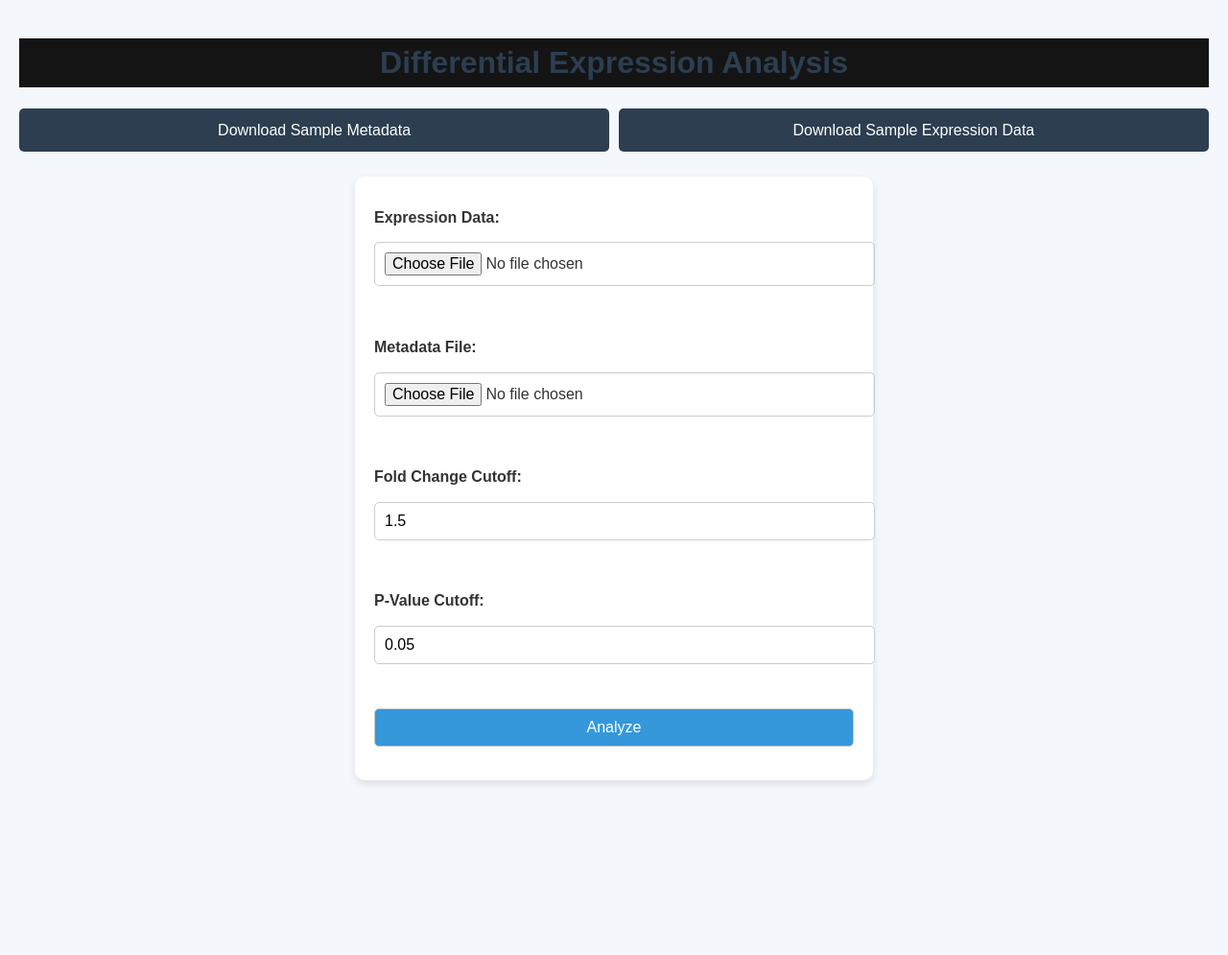
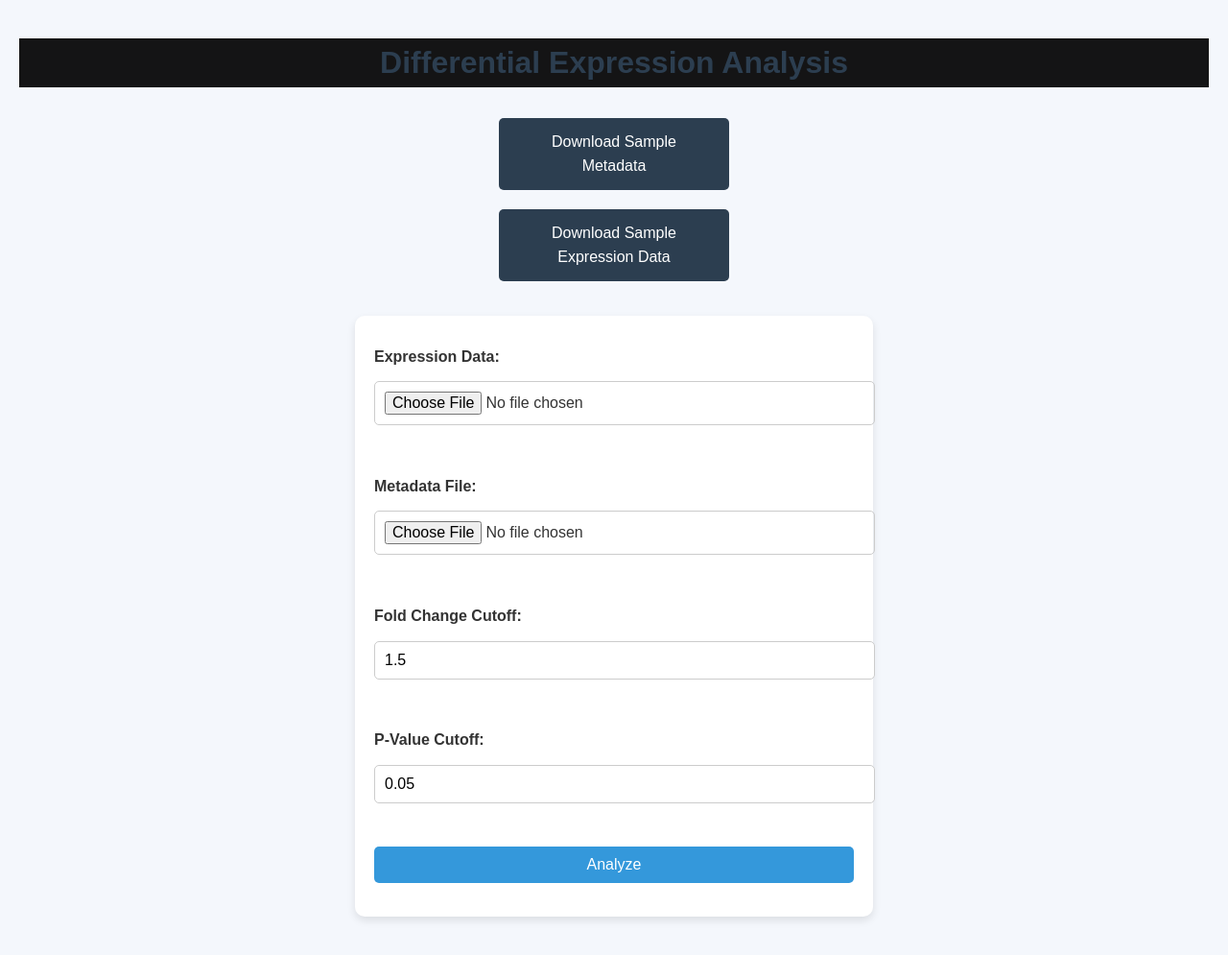
Before and after one commit to yugitha1221/Gene-Analysis-Expression, a Flask app: page /analysis in a window 1280 px wide. Shown: the whole page at 96% size. Before the commit the page ends 817 px from the top, so only its background shows below. Run offline with Flask 3, Linux system fonts and the light colour scheme.

Commit message:
final-version

```diff
--- a/micro-array-app/app.py
+++ b/micro-array-app/app.py
@@ -17,6 +17,8 @@ app.secret_key = 'your_secret_key'
 os.makedirs(app.config['UPLOAD_FOLDER'], exist_ok=True)
 os.makedirs(app.config['PROCESSED_FOLDER'], exist_ok=True)
 os.makedirs(app.config['STATIC_FOLDER'], exist_ok=True)
+app.add_url_rule('/processed/<path:filename>', endpoint='processed', view_func=lambda filename: send_from_directory(app.config['PROCESSED_FOLDER'], filename))
+
 
 # Home page
 @app.route('/')
@@ -209,38 +211,35 @@ def perform_analysis(expression_path, metadata_path, fold_change_cutoff, p_value
     return results_filepath, plot_path
 
 
+import matplotlib
+matplotlib.use('Agg')  # Use a non-interactive backend
+
 def create_volcano_plot(results_df):
-    # Ensure the plot is saved to the static folder
+    matplotlib.use('Agg')  # Ensure non-interactive backend
     plot_path = os.path.join(app.config['STATIC_FOLDER'], 'volcano_plot.png')
 
     plt.figure(figsize=(10, 6))
-
-    # Plot the volcano plot
     plt.scatter(
         results_df['Log2FC'],
         -np.log10(results_df['P-Value']),
         c='blue', alpha=0.5, label='Significant Genes'
     )
 
-    # Highlight upregulated and downregulated genes
     upregulated = results_df[results_df['Log2FC'] >= 1]
     downregulated = results_df[results_df['Log2FC'] <= -1]
     plt.scatter(upregulated['Log2FC'], -np.log10(upregulated['P-Value']), color='red', label='Upregulated')
     plt.scatter(downregulated['Log2FC'], -np.log10(downregulated['P-Value']), color='green', label='Downregulated')
 
-    # Add labels and title
     plt.axhline(y=-np.log10(0.05), color='black', linestyle='--', label='p-value=0.05')
     plt.title('Volcano Plot - Differential Expression')
     plt.xlabel('Log2 Fold Change')
     plt.ylabel('-Log10(p-value)')
     plt.legend()
 
-    # Save the plot to the static folder
     plt.savefig(plot_path)
     plt.close()
 
     return plot_path
 
-
 if __name__ == '__main__':
     app.run(debug=True)
--- a/micro-array-app/templates/analysis.html
+++ b/micro-array-app/templates/analysis.html
@@ -5,6 +5,7 @@
     <meta name="viewport" content="width=device-width, initial-scale=1.0">
     <title>Differential Expression Analysis</title>
     <link rel="stylesheet" href="/static/css/styles.css">
+
     <style>
         body {
             font-family: Arial, sans-serif;
@@ -50,6 +51,7 @@
             background-color: #3498db;
             color: white;
             cursor: pointer;
+            border: none;
         }
 
         button:hover {
@@ -57,34 +59,42 @@
             transform: translateY(-2px);
         }
 
-        .download-buttons {
+        /* Centering download buttons */
+        .download-container {
             display: flex;
-            justify-content: space-between;
-            margin-top: 10px;
+            flex-direction: column;
+            align-items: center;
+            margin-top: 20px;
         }
 
-        .download-buttons a {
+        .download-button {
+            display: inline-block;
+            background-color: #2c3e50;
+            color: white;
             text-decoration: none;
-            color: white;
-            background-color: #2c3e50;
-            padding: 10px;
+            padding: 12px 20px;
             border-radius: 5px;
+            font-size: 16px;
             text-align: center;
-            width: 48%;
+            width: 200px;
+            margin: 10px;
             transition: 0.3s ease-in-out;
         }
 
-        .download-buttons a:hover {
+        .download-button:hover {
             background-color: #1a252f;
+            transform: scale(1.05);
         }
     </style>
 </head>
 <body>
     <h1>Differential Expression Analysis</h1>
-    <div class="download-buttons">
-        <a href="/static/meta1.csv" download>Download Sample Metadata</a>
-        <a href="/static/expression1.csv" download>Download Sample Expression Data</a>
+
+    <div class="download-container">
+        <a href="/static/meta1.csv" class="download-button" download>Download Sample Metadata</a>
+        <a href="/static/expression1.csv" class="download-button" download>Download Sample Expression Data</a>
     </div>
+
     <br>
     <form id="analysisForm" enctype="multipart/form-data" method="POST">
         <label for="expression_file">Expression Data:</label>
@@ -102,7 +112,7 @@
         <button type="submit">Analyze</button>
     </form>
 
-    <div id="results"></div>
+    <div id="results" class="download-container"></div>
 
     <script>
         document.getElementById("analysisForm").addEventListener("submit", async function (e) {
@@ -122,10 +132,12 @@
 
                 if (response.ok) {
                     const data = await response.json();
-                    if (data.filename) {
+                    if (data.filename && data.volcano_plot) {
                         resultsDiv.innerHTML = `
                             <p>Analysis complete.</p>
-                            <a href="/processed/${data.filename}" download>Download Results</a>`;
+                            <a href="/processed/${data.filename}" class="download-button" download>Download Results</a>
+                            <a href="/processed/${data.volcano_plot}" class="download-button" download>Download Volcano Plot</a>
+                        `;
                     } else {
                         resultsDiv.innerHTML = `<p>An error occurred: ${data.error}</p>`;
                     }
--- a/micro-array-app/templates/analysis_results.html
+++ b/micro-array-app/templates/analysis_results.html
@@ -10,10 +10,11 @@
 
     <h2>Volcano Plot</h2>
     <!-- Display the plot -->
-    <img src="{{ url_for('static', filename='volcano_plot.png') }}" alt="Volcano Plot" width="600">
+    <img src="{{ url_for('processed', filename=volcano_plot_filename) }}" alt="Volcano Plot">
+
 
     <!-- Provide a download link for the plot -->
-    <p><a href="/static/volcano_plot.png" download>Download Volcano Plot</a></p>
+    <p><a href="/processed/volcano_plot.png" download>Download Volcano Plot</a></p>
 
 
     <h2>Download Results</h2>
```
Also changed, not shown: micro-array-app/uploads/expression1.csv (added, +8 -0 lines), micro-array-app/uploads/meta1.csv (added, +9 -0 lines).
